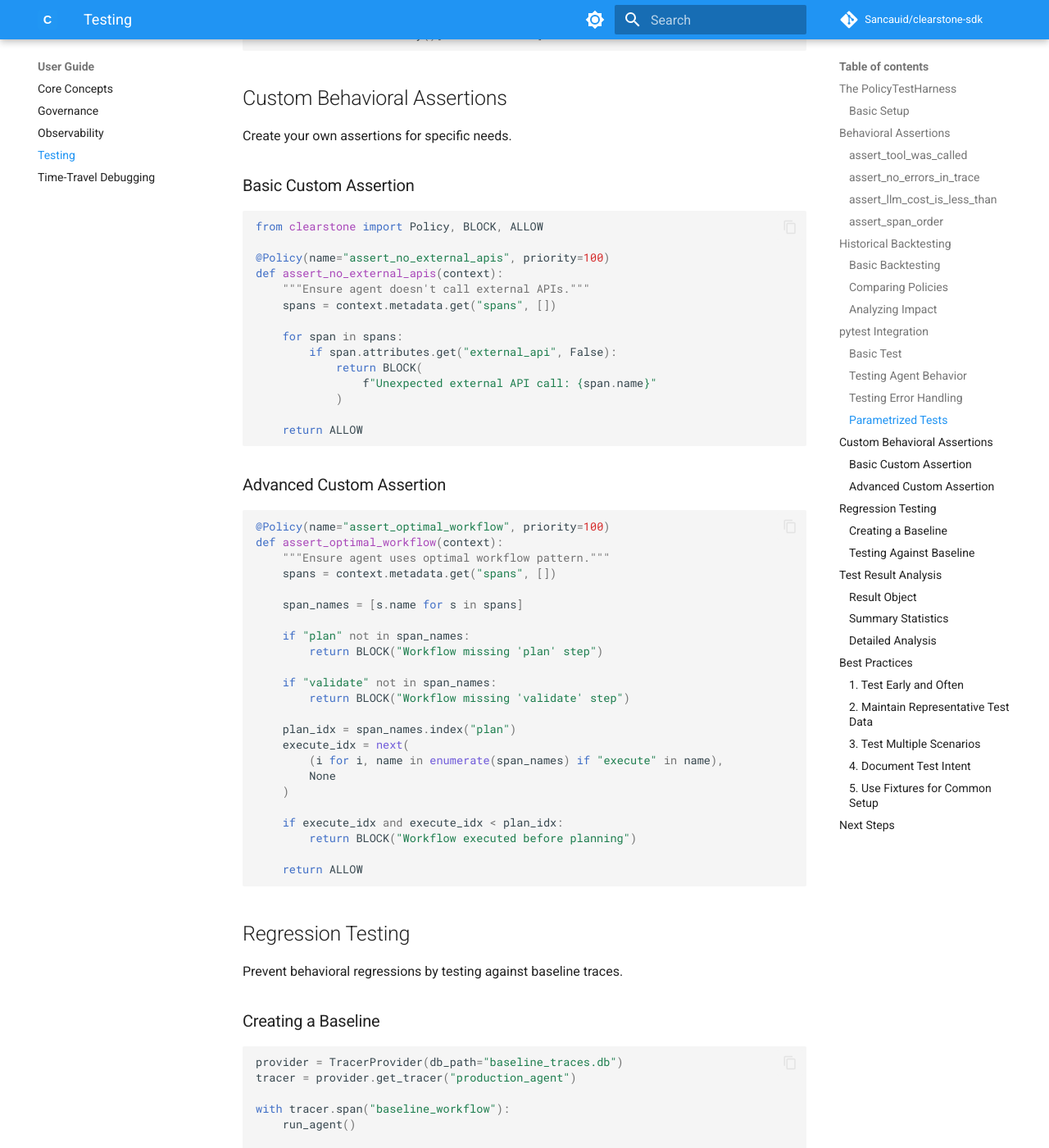
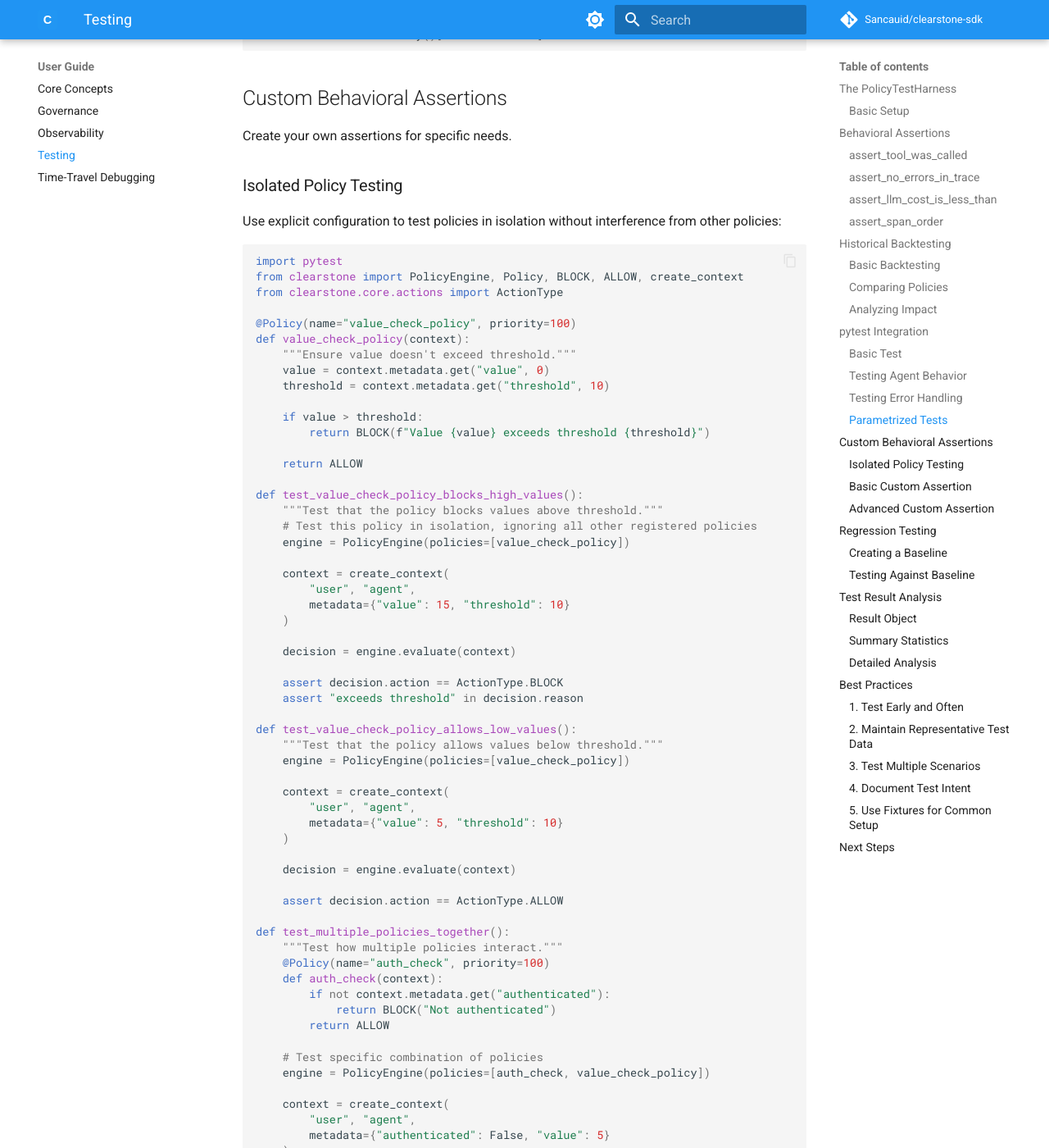
Before and after one commit to Sancauid/clearstone-sdk, an MkDocs documentation site: the page built from docs/guide/testing.md, in a window 1280 px wide and 1400 px high, scrolled down 5510 px. Shown: the whole window at 82% size. Built offline with MkDocs 1.6.1 and Material for MkDocs 9.7.7, drawn with Linux system fonts in a browser that asks for light colours; comment, search, counter and statistics services are not loaded; some of the changed text lies outside the part shown.

Commit message:
refactor(governance): Refactor PolicyEngine for explicit configuration
- The PolicyEngine constructor now accepts an optional 'policies' list,
  allowing users to bypass auto-discovery for full control.
- The @Policy decorator now attaches metadata to the function for
  the engine to use.
- The change is fully backward-compatible; PolicyEngine() still
  triggers auto-discovery.
- Updated documentation to reflect the new configuration modes.

````diff
--- a/docs/guide/testing.md
+++ b/docs/guide/testing.md
@@ -271,6 +271,85 @@ def test_tool_usage_counts(tmp_path, tool_name, expected_count):
 
 Create your own assertions for specific needs.
 
+### Isolated Policy Testing
+
+Use explicit configuration to test policies in isolation without interference from other policies:
+
+```python
+import pytest
+from clearstone import PolicyEngine, Policy, BLOCK, ALLOW, create_context
+from clearstone.core.actions import ActionType
+
+@Policy(name="value_check_policy", priority=100)
+def value_check_policy(context):
+    """Ensure value doesn't exceed threshold."""
+    value = context.metadata.get("value", 0)
+    threshold = context.metadata.get("threshold", 10)
+
+    if value > threshold:
+        return BLOCK(f"Value {value} exceeds threshold {threshold}")
+
+    return ALLOW
+
+def test_value_check_policy_blocks_high_values():
+    """Test that the policy blocks values above threshold."""
+    # Test this policy in isolation, ignoring all other registered policies
+    engine = PolicyEngine(policies=[value_check_policy])
+
+    context = create_context(
+        "user", "agent",
+        metadata={"value": 15, "threshold": 10}
+    )
+
+    decision = engine.evaluate(context)
+
+    assert decision.action == ActionType.BLOCK
+    assert "exceeds threshold" in decision.reason
+
+def test_value_check_policy_allows_low_values():
+    """Test that the policy allows values below threshold."""
+    engine = PolicyEngine(policies=[value_check_policy])
+
+    context = create_context(
+        "user", "agent",
+        metadata={"value": 5, "threshold": 10}
+    )
+
+    decision = engine.evaluate(context)
+
+    assert decision.action == ActionType.ALLOW
+
+def test_multiple_policies_together():
+    """Test how multiple policies interact."""
+    @Policy(name="auth_check", priority=100)
+    def auth_check(context):
+        if not context.metadata.get("authenticated"):
+            return BLOCK("Not authenticated")
+        return ALLOW
+
+    # Test specific combination of policies
+    engine = PolicyEngine(policies=[auth_check, value_check_policy])
+
+    context = create_context(
+        "user", "agent",
+        metadata={"authenticated": False, "value": 5}
+    )
+
+    decision = engine.evaluate(context)
+
+    # Auth should block first (higher priority when both are 100)
+    assert decision.action == ActionType.BLOCK
+    assert "Not authenticated" in decision.reason
+```
+
+**Benefits of Isolated Testing:**
+
+- **No Side Effects:** Other policies don't interfere with your test
+- **Deterministic:** Test outcome depends only on the policy being tested
+- **Fast:** Only evaluates the policies you need
+- **Clear Failures:** Easy to identify which policy caused a test failure
+- **Flexible:** Mix and match policies to test specific combinations
+
 ### Basic Custom Assertion
 
 ```python
````
Also changed, not shown: README.md (+31 -6 lines), docs/api/governance.md (+27 -0 lines), docs/guide/governance.md (+56 -0 lines), 2 other files.
